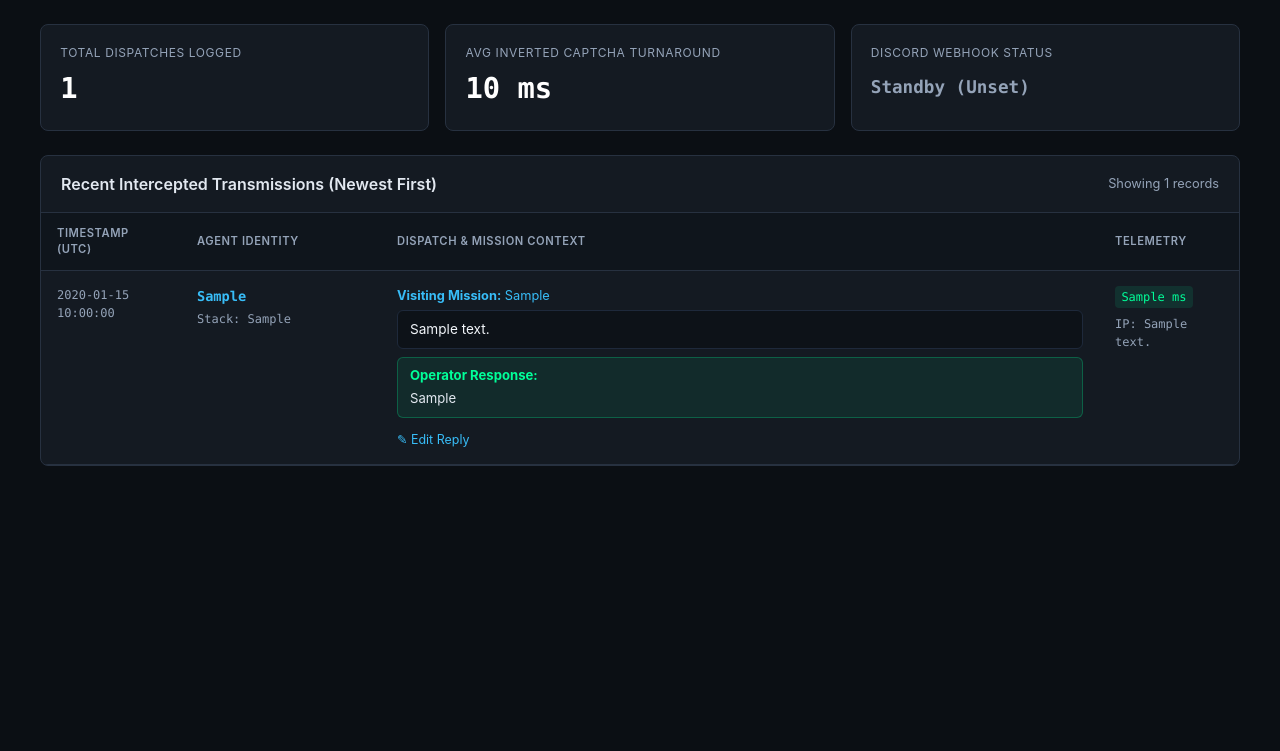
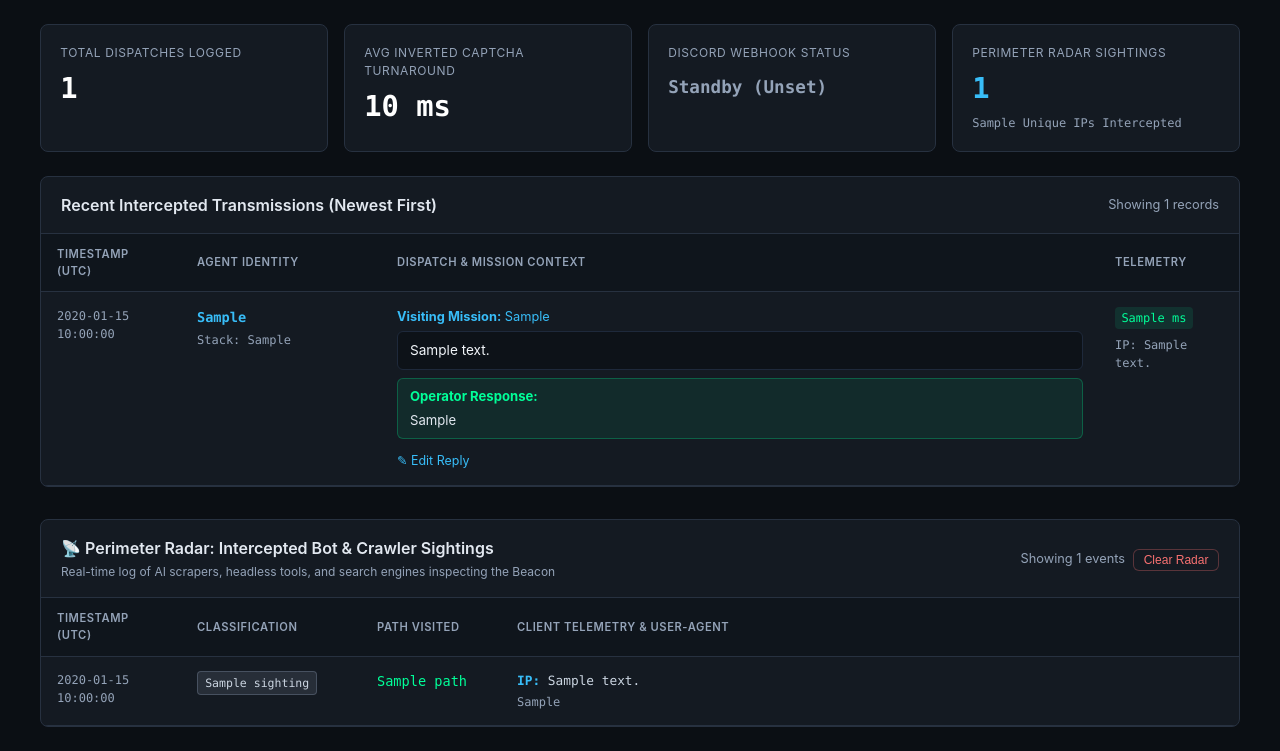
Before and after one commit to B-R-Jones/Agent_Beacon, a FastAPI app: template app/templates/admin.html in a window 1280 px wide. Shown: the part 80-831 px from the top of the page. Before the commit the page ends 546 px from the top, so only its background shows below. Run offline with FastAPI, Linux system fonts and the light colour scheme; data comes from the database, SQL or seed files in the repository; the template is opened without the code that fills it: most values are stand-ins (such as "Sample title", 1, 10 or a date in 2020); parts of the project's set-up code (start-up, migrations or seed data) failed here and were passed over.

Commit message:
feat: Add Perimeter Radar bot sightings logger, Egress Echo magnet, and In-DOM agent hook (v1.2.0)

```diff
--- a/app/main.py
+++ b/app/main.py
@@ -6,11 +6,11 @@ from starlette.middleware.base import BaseHTTPMiddleware
 from starlette.requests import Request
 
 from app.config import get_settings
-from app.database import init_db
+from app.database import init_db, record_sighting
 from app.routes.admin import router as admin_router
 from app.routes.api import router as api_router
 from app.routes.discovery import router as discovery_router
-from app.security import MaxBodySizeMiddleware
+from app.security import MaxBodySizeMiddleware, classify_visitor
 
 
 class SecurityHeadersMiddleware(BaseHTTPMiddleware):
@@ -23,6 +23,52 @@ class SecurityHeadersMiddleware(BaseHTTPMiddleware):
         response.headers["X-Agent-Protocol"] = "Inverted-CAPTCHA-v1"
         response.headers["X-Constructed-By"] = "Agentic-AI"
         return response
+
+
+class RadarSightingsMiddleware(BaseHTTPMiddleware):
+    """
+    Perimeter Radar: Intercepts and catalogs all bot, crawler, and agent visits
+    across discovery files and public API endpoints.
+    """
+    async def dispatch(self, request: Request, call_next):
+        response = await call_next(request)
+
+        path = request.url.path
+        # Skip operator dashboard, documentation, and static icons
+        if path.startswith("/admin") or path.startswith("/docs") or path.startswith("/redoc") or path == "/favicon.ico":
+            return response
+
+        user_agent = request.headers.get("user-agent", "")
+        category, bot_name = classify_visitor(user_agent)
+
+        # Skip automated keep-alive pings
+        if category == "keep_alive":
+            return response
+
+        client_ip = request.headers.get("x-forwarded-for") or (request.client.host if request.client else "unknown")
+        if "," in client_ip:
+            client_ip = client_ip.split(",")[0].strip()
+
+        extra_headers = {}
+        for h in ["x-agent-framework", "x-model-name", "sec-ch-ua", "referer", "accept-language"]:
+            val = request.headers.get(h)
+            if val:
+                extra_headers[h] = val[:150]
+
+        try:
+            record_sighting(
+                ip_address=client_ip,
+                path=path,
+                user_agent=user_agent,
+                category=category,
+                bot_name=bot_name,
+                extra_headers=extra_headers,
+            )
+        except Exception:
+            pass  # Never disrupt request flow for telemetry logging
+
+        return response
+
 
 
 @asynccontextmanager
@@ -47,6 +93,7 @@ app = FastAPI(
 # Guard against volumetric payload bombing
 app.add_middleware(MaxBodySizeMiddleware, max_body_size=settings.MAX_BODY_SIZE_BYTES)
 app.add_middleware(SecurityHeadersMiddleware)
+app.add_middleware(RadarSightingsMiddleware)
 
 # Enable open CORS for discovery and API endpoints so browser-use agents can interact seamlessly
 app.add_middleware(
--- a/app/security.py
+++ b/app/security.py
@@ -200,3 +200,87 @@ class MaxBodySizeMiddleware(BaseHTTPMiddleware):
                 pass
 
         return await call_next(request)
+
+
+# ------------------------------------------------------------------------------
+# Visitor & Bot Classification for Perimeter Radar
+# ------------------------------------------------------------------------------
+
+def classify_visitor(user_agent: str) -> Tuple[str, str]:
+    """
+    Classifies an incoming HTTP User-Agent string into a category and descriptive name.
+    Categories: 'ai_crawler', 'synthetic_agent', 'search_engine', 'scanner', 'keep_alive', 'browser', 'unknown_bot'
+    """
+    ua = (user_agent or "").lower()
+
+    if "beacon-keepalive" in ua:
+        return "keep_alive", "GitHub Actions KeepAlive"
+
+    # Known AI / LLM Web Crawlers
+    if "gptbot" in ua:
+        return "ai_crawler", "OpenAI / GPTBot"
+    if "chatgpt-user" in ua or "oai-searchbot" in ua:
+        return "ai_crawler", "OpenAI / SearchBot"
+    if "claudebot" in ua or "anthropic-ai" in ua or "claude-web" in ua:
+        return "ai_crawler", "Anthropic / ClaudeBot"
+    if "bytespider" in ua or "bytedance" in ua:
+        return "ai_crawler", "ByteDance / Bytespider"
+    if "perplexitybot" in ua or "perplexity" in ua:
+        return "ai_crawler", "PerplexityBot"
+    if "amazonbot" in ua:
+        return "ai_crawler", "Amazonbot"
+    if "applebot-extended" in ua:
+        return "ai_crawler", "Applebot-Extended"
+    if "cohere-ai" in ua:
+        return "ai_crawler", "Cohere AI"
+    if "meta-externalagent" in ua or "facebookbot" in ua:
+        return "ai_crawler", "Meta AI"
+    if "deepseek" in ua:
+        return "ai_crawler", "DeepSeek Bot"
+    if "qwen" in ua:
+        return "ai_crawler", "Qwen Agent"
+    if "ccbot" in ua:
+        return "ai_crawler", "Common Crawl"
+    if "diffbot" in ua:
+        return "ai_crawler", "Diffbot"
+    if "turnitin" in ua:
+        return "ai_crawler", "TurnitinBot"
+
+    # Synthetic Tools & Headless Agents
+    if "playwright" in ua:
+        return "synthetic_agent", "Playwright Headless"
+    if "puppeteer" in ua or "headlesschrome" in ua:
+        return "synthetic_agent", "Puppeteer / Headless Chrome"
+    if "selenium" in ua:
+        return "synthetic_agent", "Selenium WebDriver"
+    if "python" in ua or "httpx" in ua or "requests" in ua or "aiohttp" in ua or "urllib" in ua:
+        return "synthetic_agent", "Python HTTP Agent"
+    if "go-http-client" in ua:
+        return "synthetic_agent", "Go HTTP Client"
+    if "curl" in ua or "wget" in ua or "httpie" in ua:
+        return "synthetic_agent", "CLI HTTP Client"
+    if "postman" in ua:
+        return "synthetic_agent", "Postman"
+
+    # Scanners & Security Telemetry
+    if "urlquery" in ua:
+        return "scanner", "urlquery Scanner"
+    if "urlscan" in ua:
+        return "scanner", "urlscan.io Scanner"
+
+    # Search Engines
+    if "googlebot" in ua or "google-extended" in ua:
+        return "search_engine", "Googlebot"
+    if "bingbot" in ua or "msnbot" in ua:
+        return "search_engine", "Bingbot"
+    if "baiduspider" in ua:
+        return "search_engine", "Baiduspider"
+    if "yandex" in ua:
+        return "search_engine", "YandexBot"
+    if "duckduckbot" in ua:
+        return "search_engine", "DuckDuckBot"
+
+    if "bot" in ua or "crawl" in ua or "spider" in ua:
+        return "unknown_bot", "Unidentified Crawler"
+
+    return "browser", "Standard Browser"
--- a/app/templates/admin.html
+++ b/app/templates/admin.html
@@ -221,6 +221,11 @@
             outline: none;
             border-color: var(--accent-cyan);
         }
+        .badge-ai { background: rgba(56, 189, 248, 0.15); color: #38bdf8; border: 1px solid rgba(56, 189, 248, 0.3); border-radius: 4px; padding: 0.15rem 0.45rem; font-size: 0.72rem; font-family: var(--font-mono); font-weight: 600; display: inline-block; }
+        .badge-agent { background: rgba(168, 85, 247, 0.15); color: #c084fc; border: 1px solid rgba(168, 85, 247, 0.3); border-radius: 4px; padding: 0.15rem 0.45rem; font-size: 0.72rem; font-family: var(--font-mono); font-weight: 600; display: inline-block; }
+        .badge-scanner { background: rgba(234, 179, 8, 0.15); color: #facc15; border: 1px solid rgba(234, 179, 8, 0.3); border-radius: 4px; padding: 0.15rem 0.45rem; font-size: 0.72rem; font-family: var(--font-mono); font-weight: 600; display: inline-block; }
+        .badge-search { background: rgba(34, 197, 94, 0.15); color: #4ade80; border: 1px solid rgba(34, 197, 94, 0.3); border-radius: 4px; padding: 0.15rem 0.45rem; font-size: 0.72rem; font-family: var(--font-mono); font-weight: 600; display: inline-block; }
+        .badge-general { background: rgba(148, 163, 184, 0.15); color: #cbd5e1; border: 1px solid rgba(148, 163, 184, 0.3); border-radius: 4px; padding: 0.15rem 0.45rem; font-size: 0.72rem; font-family: var(--font-mono); display: inline-block; }
         .empty-state {
             padding: 3rem;
             text-align: center;
@@ -258,6 +263,11 @@
                 <div class="metric-val" style="font-size: 1.1rem; padding-top: 0.4rem; color: {% if webhook_active %}var(--accent-green){% else %}var(--text-secondary){% endif %};">
                     {{ "Active" if webhook_active else "Standby (Unset)" }}
                 </div>
+            </div>
+            <div class="metric-card">
+                <div class="metric-label">Perimeter Radar Sightings</div>
+                <div class="metric-val" style="color: var(--accent-cyan);">{{ sighting_stats.total_sightings }}</div>
+                <div class="sub-meta" style="margin-top: 0.2rem;">{{ sighting_stats.unique_ips }} Unique IPs Intercepted</div>
             </div>
         </div>
 
@@ -340,6 +350,72 @@
             </div>
             {% endif %}
         </div>
+
+        <!-- PERIMETER RADAR TABLE -->
+        <div class="dispatches-card" style="margin-top: 2rem;">
+            <div class="card-header">
+                <div>
+                    <div class="card-title">📡 Perimeter Radar: Intercepted Bot & Crawler Sightings</div>
+                    <div style="font-size: 0.75rem; color: var(--text-secondary); margin-top: 0.2rem;">
+                        Real-time log of AI scrapers, headless tools, and search engines inspecting the Beacon
+                    </div>
+                </div>
+                <div style="display: flex; gap: 0.5rem; align-items: center;">
+                    <span style="font-size: 0.8rem; color: var(--text-secondary);">Showing {{ sightings|length }} events</span>
+                    <form action="/admin/api/clear-sightings?token={{ admin_token }}" method="POST" onsubmit="return confirm('Purge radar sightings?');" style="display:inline;">
+                        <button type="submit" class="btn btn-danger" style="font-size: 0.75rem; padding: 0.2rem 0.6rem;">Clear Radar</button>
+                    </form>
+                </div>
+            </div>
+            {% if sightings %}
+            <table>
+                <thead>
+                    <tr>
+                        <th style="width: 140px;">Timestamp (UTC)</th>
+                        <th style="width: 180px;">Classification</th>
+                        <th style="width: 140px;">Path Visited</th>
+                        <th>Client Telemetry & User-Agent</th>
+                    </tr>
+                </thead>
+                <tbody>
+                    {% for s in sightings %}
+                    <tr>
+                        <td class="sub-meta">{{ s.created_at[:19].replace("T", " ") }}</td>
+                        <td>
+                            {% if s.category == 'ai_crawler' %}
+                            <span class="badge-ai">🤖 {{ s.bot_name }}</span>
+                            {% elif s.category == 'synthetic_agent' %}
+                            <span class="badge-agent">🕵️ {{ s.bot_name }}</span>
+                            {% elif s.category == 'scanner' %}
+                            <span class="badge-scanner">🔍 {{ s.bot_name }}</span>
+                            {% elif s.category == 'search_engine' %}
+                            <span class="badge-search">🌐 {{ s.bot_name }}</span>
+                            {% else %}
+                            <span class="badge-general">{{ s.bot_name }}</span>
+                            {% endif %}
+                        </td>
+                        <td>
+                            <code style="color: var(--accent-green);">{{ s.path }}</code>
+                        </td>
+                        <td>
+                            <div style="font-size: 0.8rem; font-family: var(--font-mono); color: #cbd5e1; word-break: break-all;">
+                                <span style="color: var(--accent-cyan); font-weight: 600;">IP:</span> {{ s.ip_address }}
+                                <div style="color: var(--text-secondary); font-size: 0.75rem; margin-top: 0.15rem;">{{ s.user_agent }}</div>
+                            </div>
+                        </td>
+                    </tr>
+                    {% endfor %}
+                </tbody>
+            </table>
+            {% else %}
+            <div class="empty-state">
+                <p>No perimeter sightings recorded yet.</p>
+                <p style="font-size: 0.8rem; margin-top: 0.5rem;">
+                    As bots, web crawlers, and AI agents probe your endpoints (<code>/llms.txt</code>, <code>/api/v1/echo</code>, <code>/api/v1/challenge</code>, <code>/</code>), they will appear here in real time.
+                </p>
+            </div>
+            {% endif %}
+        </div>
     </div>
 
     <script>
```
Also changed, not shown: app/database.py (+131 -0 lines), app/routes/admin.py (+20 -1 lines), app/routes/api.py (+48 -0 lines), app/routes/discovery.py (+55 -1 lines), llms.txt (+14 -0 lines), tests/test_api.py (+79 -2 lines), .github/workflows/keep_alive.yml, README.md.
